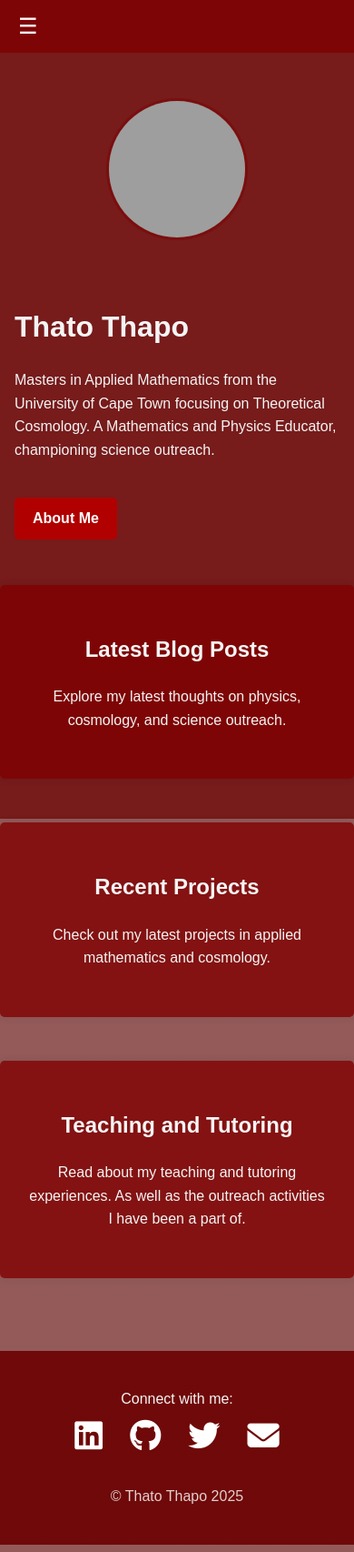
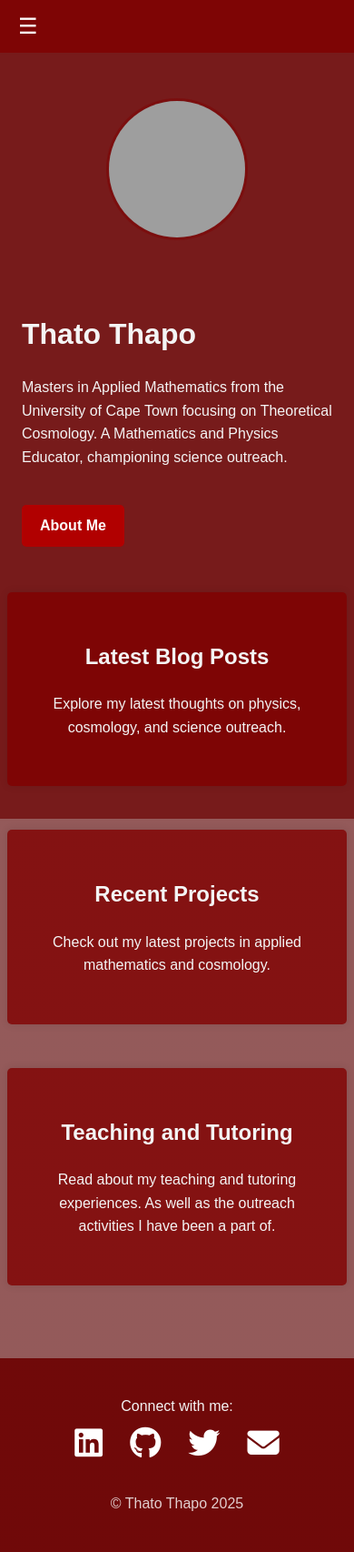
Before and after one commit to thatothapo/thatothapo.github.io, a Jekyll site: the page built from index.md, in a window 390 px wide. Shown: the whole page at 91% size. Built offline with Jekyll 4.4.1, drawn with Linux system fonts in a browser that asks for light colours; grey boxes are pictures that could not be loaded.

Commit message:
revert mobile

```diff
--- a/assets/css/_styles.scss
+++ b/assets/css/_styles.scss
@@ -460,7 +460,6 @@
       flex-direction: column;
       align-items: center;
       text-align: center;
-      gap: 1.5rem;
     }
 
     .profile-image {
@@ -492,6 +491,6 @@
 
   @media (max-width: 768px) {
     .main-content {
-      padding: 0 1rem;
+      padding: 0 1.5rem;
     }
   }
```
